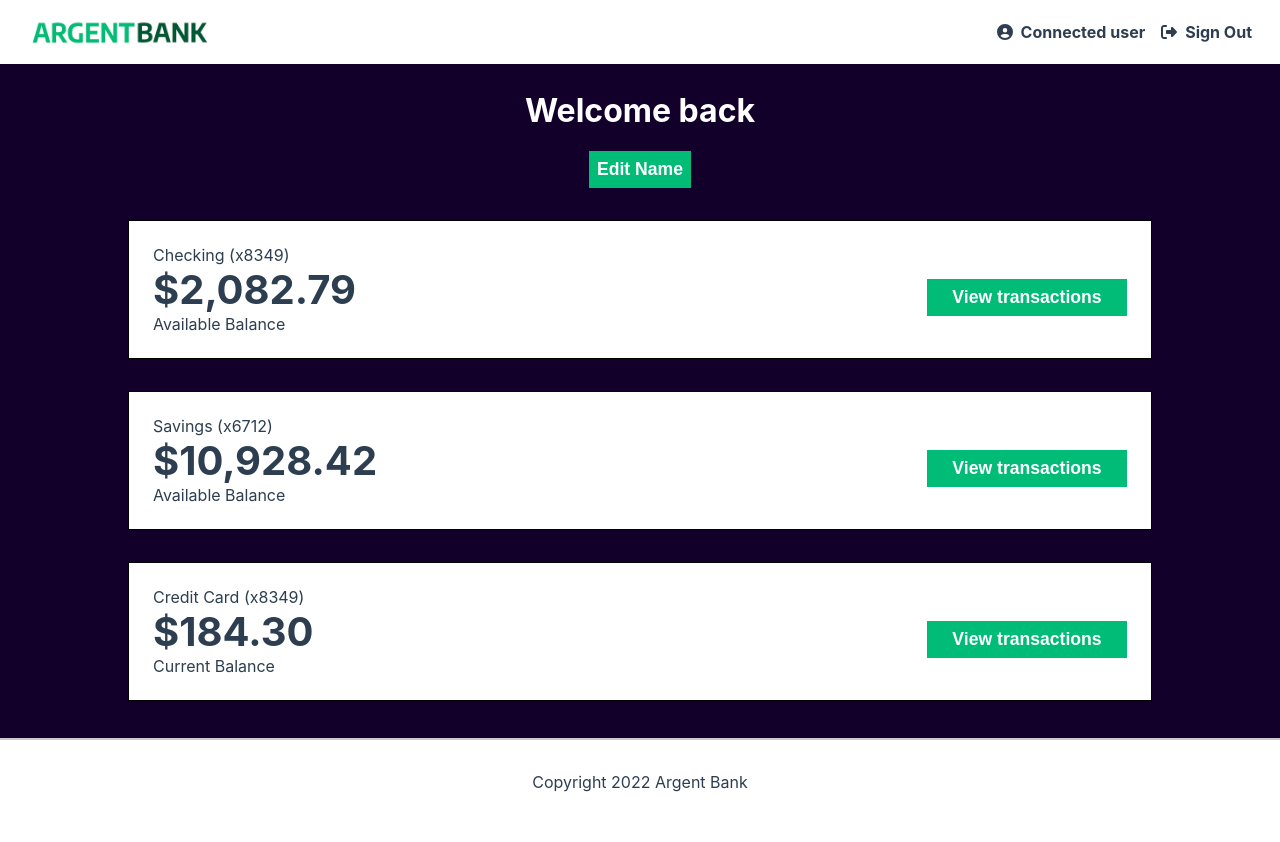
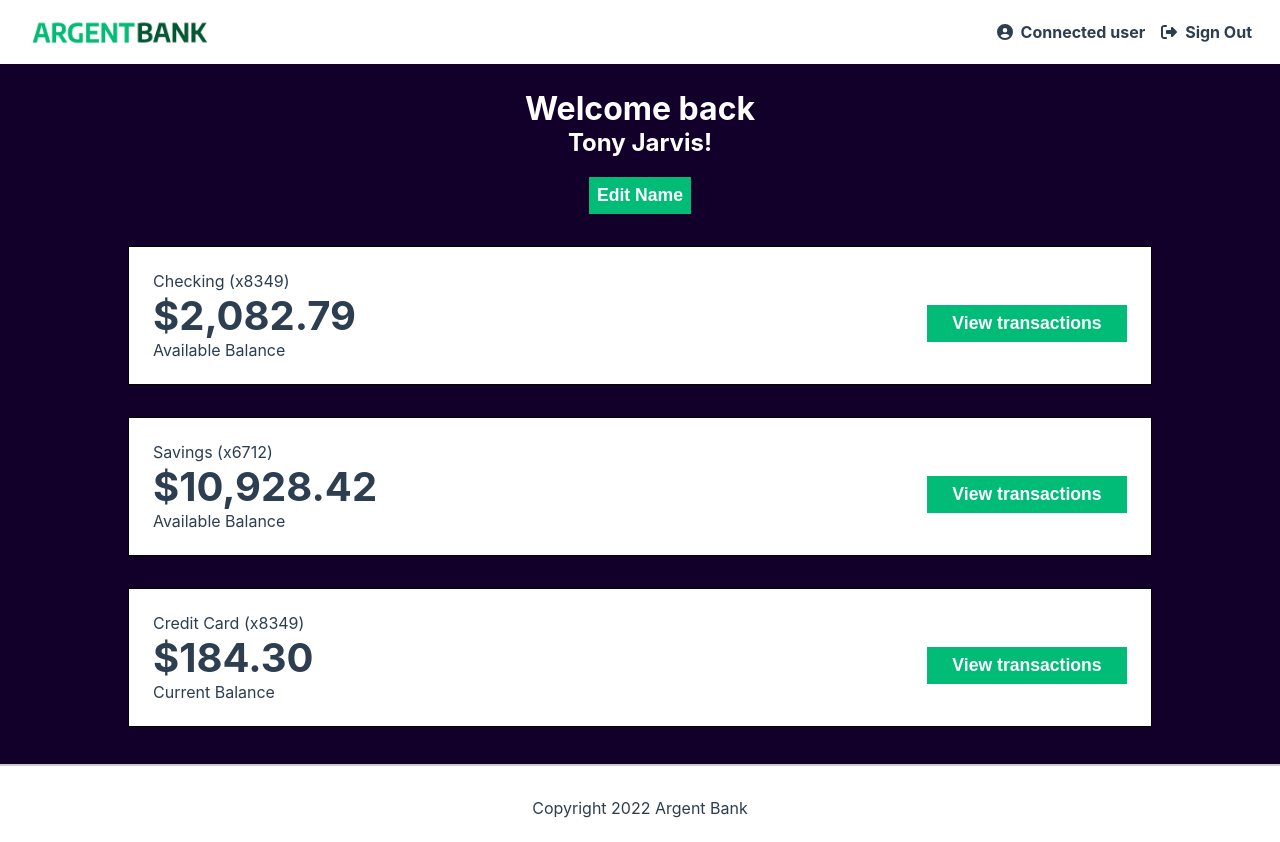
Before and after one commit to matthieumelin/Argent-Bank, a React (Create React App) app: page /user in a window 1280 px wide. Before the commit the page ends 816 px from the top, so only its background shows below. Built offline with nearby package versions, Linux system fonts and the light colour scheme; sample sign-in values are in the browser's storage.

Commit message:
Ajout placeholder du prénom de l'utilisateur sur la page user

```diff
--- a/src/pages/UserPage.js
+++ b/src/pages/UserPage.js
@@ -88,6 +88,7 @@ export default function UserPage() {
                 <Header>
                     <HeaderTitle>Welcome back</HeaderTitle>
                     {!editNameMode ? <>
+                        <HeaderName>Tony Jarvis!</HeaderName>
                         {success ? <Alert type="success" message={success} /> : null}
                         <Button type="button" text="Edit Name" width="max-content" center={true} handleClick={() => toggleEditNameMode()} />
                     </>
@@ -144,7 +145,12 @@ const Header = styled.div`
 color: #fff;
 margin-bottom: 2rem;
 `;
-const HeaderTitle = styled.h1``;
+const HeaderTitle = styled.h1`
+margin: 20px 0 0 0;
+`;
+const HeaderName = styled.h2`
+margin: 0 0 20px 0;
+`;
 const HeaderForm = styled.form`
 `;
 const HeaderFormWrapper = styled.div`
```
